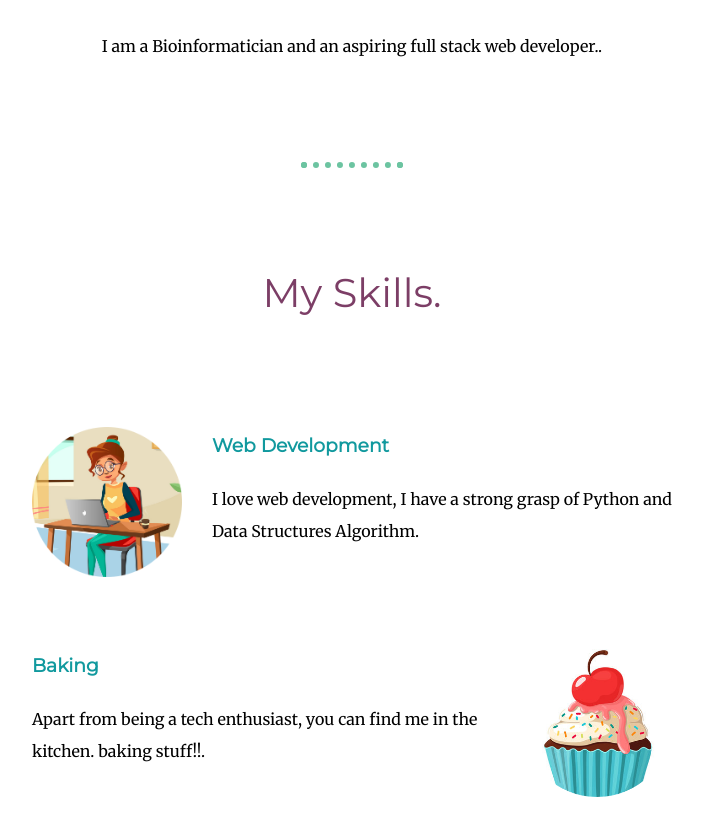
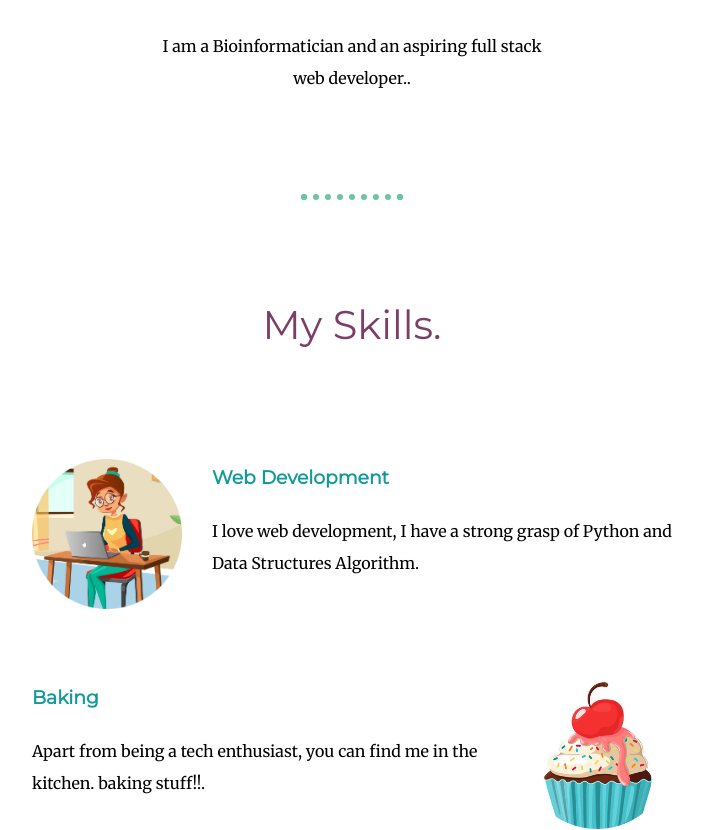
Before and after one commit to 232nandini/newcv, a plain HTML site: page index.html in a window 1280 px wide. Shown: the part 1019-1849 px from the top of the page, without its empty margins (288-991 px from the left). Drawn offline with Linux system fonts and the light colour scheme.

Commit message:
made some changes

```diff
--- a/index.html
+++ b/index.html
@@ -23,7 +23,7 @@
       <div class="profile">
         <img class="Hi" src="images/Hi-modified.png" alt="Hi-img">
         <h2>Hello.</h2>
-        <p>I am a Bioinformatician and an aspiring full stack web developer..</p>
+        <p class="intro">I am a Bioinformatician and an aspiring full stack web developer..</p>
       </div>
       <hr>
       <div class="skills">
```
